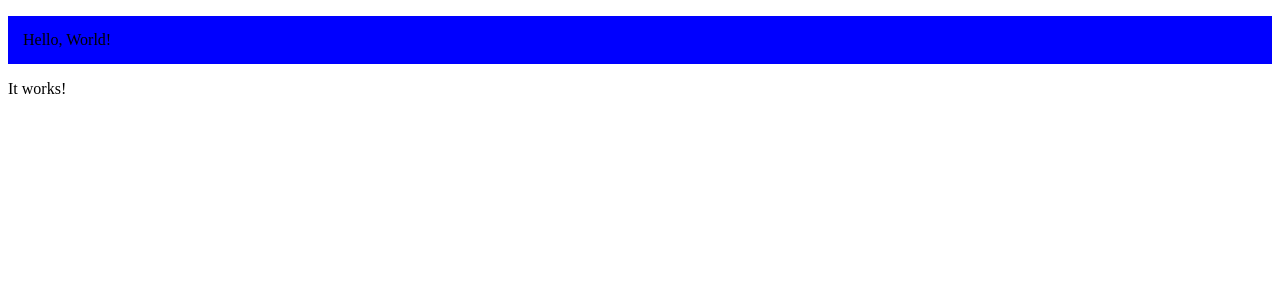
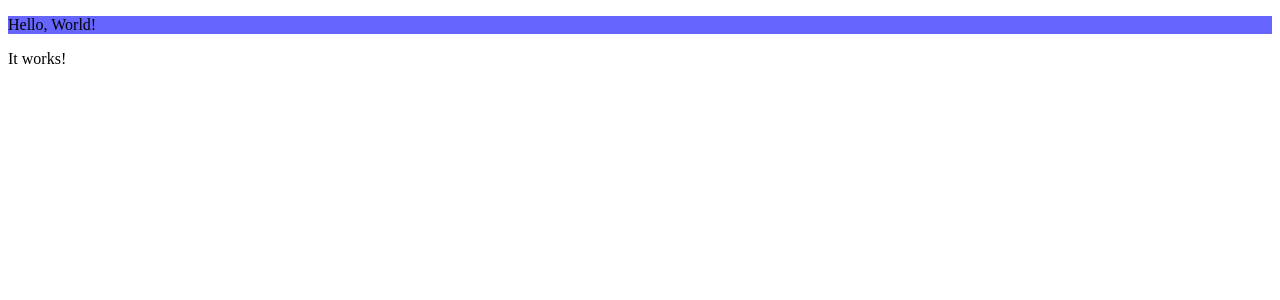
Before and after one commit to Burgi0101/react-seed, a Next.js app: page / in a window 1280 px wide. Shown: the top 300 px of the page. Built offline with nearby package versions, Linux system fonts and the light colour scheme.

Commit message:
added different theming and named exports

```diff
--- a/src/app/app.js
+++ b/src/app/app.js
@@ -1,6 +1,6 @@
 import { createStore } from 'redux';
 
-import createHello from './components/hello/hello.component';
+import { HelloComponent } from './components/hello/hello.component';
 import hello from './store/reducers/hello/hello.reducer';
 
 // creating store from hello.reducer
@@ -13,7 +13,7 @@ store.subscribe(() => {
 });
 
 export default React => ({ content, ...props }) => {
-    const Hello = createHello(React);
+    const Hello = HelloComponent(React);
     const helloProps = {
         ...props,
         actions: {
@@ -22,9 +22,9 @@ export default React => ({ content, ...props }) => {
     };
 
     return (
-            <div className="content">
-                <Hello { ...helloProps } />
-                <p>{content}</p>
-            </div>
+        <div className="content">
+            <Hello { ...helloProps } />
+            <p>{content}</p>
+        </div>
     );
 };
--- a/src/app/components/hello/hello.component.js
+++ b/src/app/components/hello/hello.component.js
@@ -1,21 +1,15 @@
 import PropTypes from 'prop-types';
 
-import { colors, spacing } from '../../styles/theme';
+import { hello } from '../../styles/themes/components';
 
-export default React => {
+export const HelloComponent = React => {
 
-    const hello = ({ subject = 'World', actions: { setMode } }) => {
+    const reactElement = ({ subject = 'World', actions: { setMode } }) => {
         return (
             <p onClick={() => setMode('edit')}>
                 Hello, {subject}!
 
-                <style jsx>{`
-                 p {
-                     padding: ${spacing.medium};
-                     background: ${colors.blue};
-                   }
-                 `}
-                </style>
+                <style jsx>{`p{${hello.styles}}`}</style>
             </p>
         );
     };
@@ -27,12 +21,12 @@ export default React => {
     } = PropTypes;
 
     // adding PropTypes
-    hello.propTypes = {
+    reactElement.propTypes = {
         subject: string,
         actions: shape({
             setMode: func.isRequired
         })
     };
 
-    return hello;
+    return reactElement;
 };
--- a/src/app/styles/theme.js
+++ /dev/null
@@ -1,9 +0,0 @@
-exports.colors = {
-    blue: 'blue'
-};
-
-exports.spacing = {
-    small: '10px',
-    medium: '15px',
-    large: '20px'
-};
--- /dev/null
+++ b/src/app/styles/themes/colors.js
@@ -0,0 +1,3 @@
+export const colors = {
+    blue: '#6666FF'
+};
--- /dev/null
+++ b/src/app/styles/themes/components.js
@@ -0,0 +1,5 @@
+import { colors } from './colors';
+
+export const hello = {
+    styles: `background: ${colors.blue};`
+};
```
